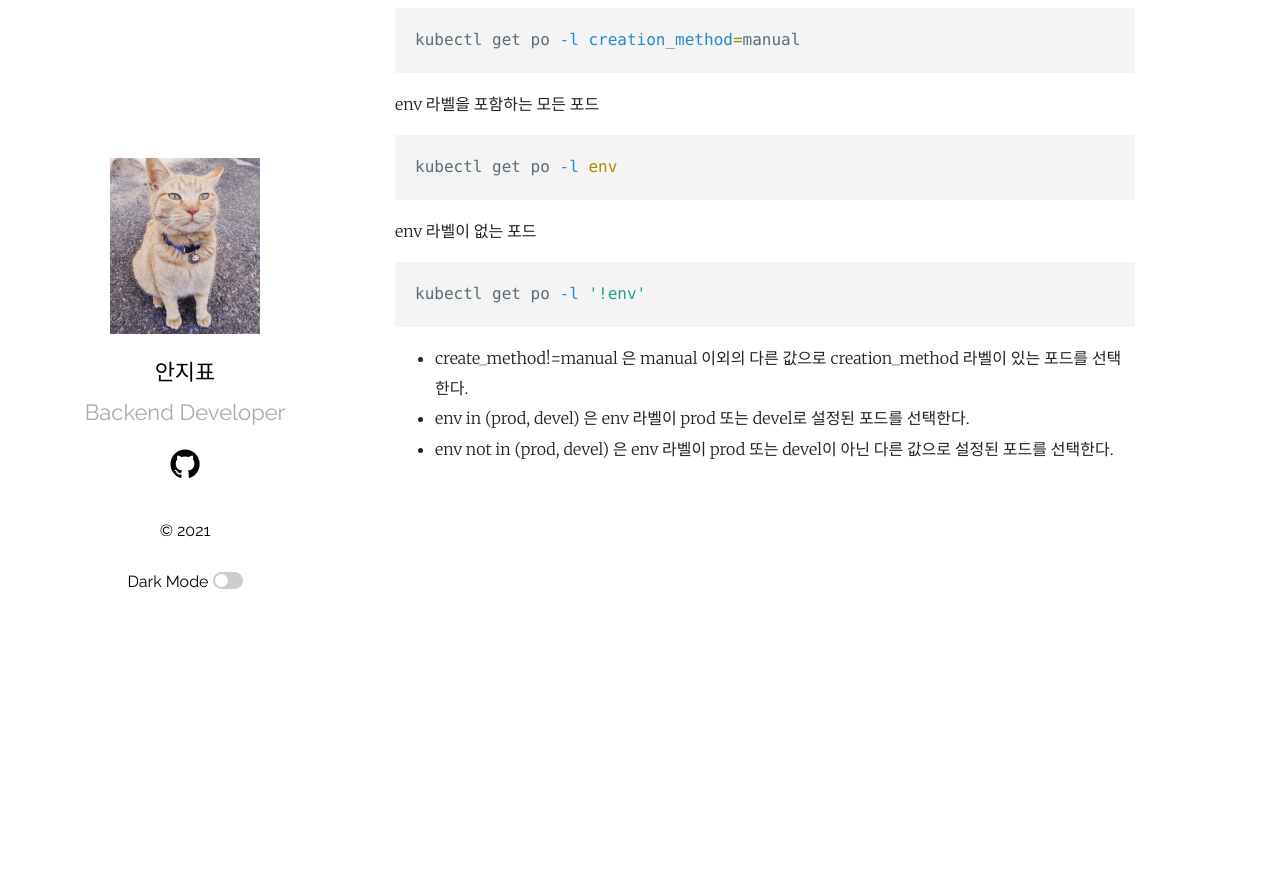
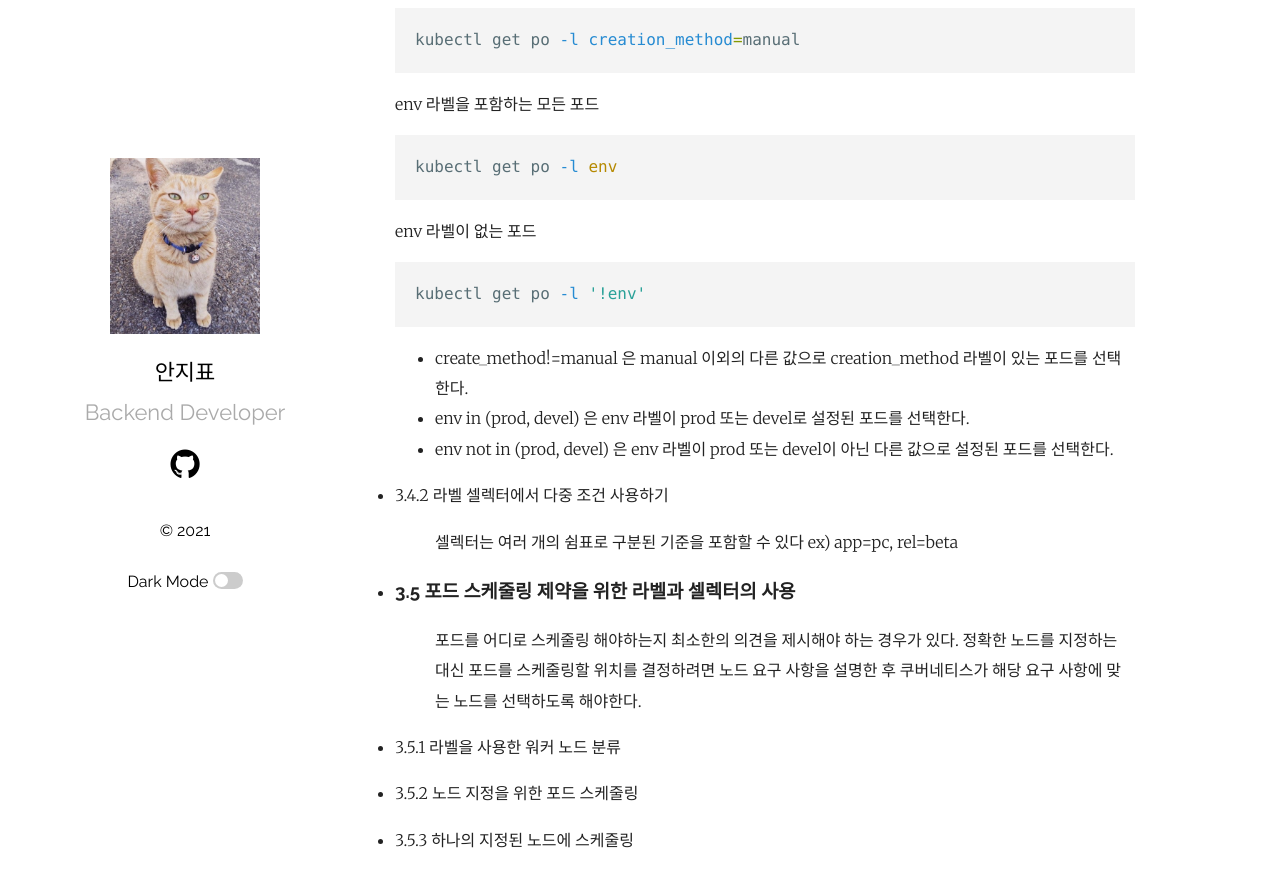
Before and after one commit to ppyong/ppyong.github.io, a Jekyll site: the page built from _posts/2021-09-27-kubernetes-in-action(chapter2~3).md, in a window 1280 px wide and 900 px high, scrolled down 7492 px. Shown: the top 887 px of the window. Built offline with Jekyll 4.4.1, drawn with Linux system fonts in a browser that asks for light colours.

Commit message:
temp-20210104-1

```diff
--- a/_posts/2021-09-27-kubernetes-in-action(chapter2~3).md
+++ b/_posts/2021-09-27-kubernetes-in-action(chapter2~3).md
@@ -207,3 +207,15 @@ kubectl get po -l '!env'
 > - create_method!=manual 은 manual 이외의 다른 값으로 creation_method 라벨이 있는 포드를 선택한다.
 > - env in (prod, devel) 은 env 라벨이 prod 또는 devel로 설정된 포드를 선택한다.
 > - env not in (prod, devel) 은 env 라벨이 prod 또는 devel이 아닌 다른 값으로 설정된 포드를 선택한다.
+
+- 3.4.2 라벨 셀렉터에서 다중 조건 사용하기
+> 셀렉터는 여러 개의 쉼표로 구분된 기준을 포함할 수 있다 ex) app=pc, rel=beta
+
+- ### 3.5 포드 스케줄링 제약을 위한 라벨과 셀렉터의 사용
+> 포드를 어디로 스케줄링 해야하는지 최소한의 의견을 제시해야 하는 경우가 있다. 정확한 노드를 지정하는 대신 포드를 스케줄링할 위치를 결정하려면 노드 요구 사항을 설명한 후 쿠버네티스가 해당 요구 사항에 맞는 노드를 선택하도록 해야한다.
+
+- 3.5.1 라벨을 사용한 워커 노드 분류
+
+- 3.5.2 노드 지정을 위한 포드 스케줄링
+
+- 3.5.3 하나의 지정된 노드에 스케줄링
```
